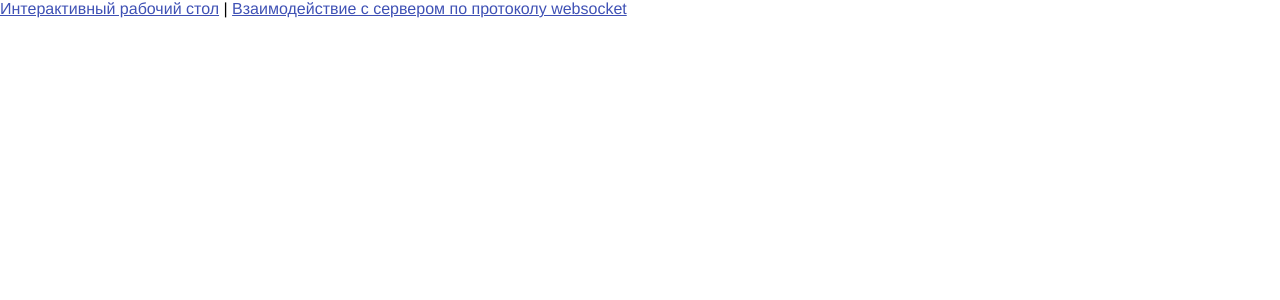
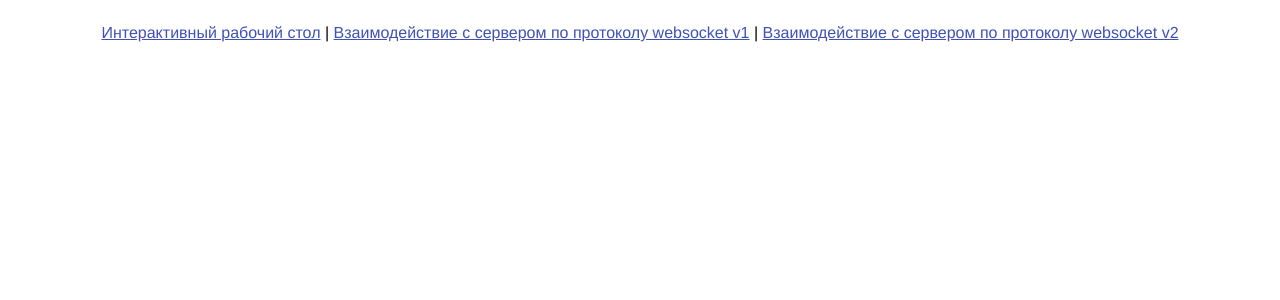
Before and after one commit to Jemmy/tz000001, a Vue app: page / in a window 1280 px wide. Shown: the top 300 px of the page. Built offline with nearby package versions, Linux system fonts and the light colour scheme; what vue-lodash, vue-native-websocket would draw is missing.

Commit message:
Исправление стилей #nav

```diff
--- a/src/views/Home.vue
+++ b/src/views/Home.vue
@@ -3,7 +3,9 @@
     <div id="nav">
       <router-link to="/desktop">Интерактивный рабочий стол</router-link>
       |
-          <router-link to="/blockchain">Взаимодействие с сервером по протоколу websocket</router-link>
+      <router-link to="/blockchain.v1">Взаимодействие с сервером по протоколу websocket v1</router-link>
+      |
+      <router-link to="/blockchain.v2">Взаимодействие с сервером по протоколу websocket v2</router-link>
     </div>
   </div>
 </template>
@@ -13,3 +15,10 @@ export default {
     name: 'home'
   }
 </script>
+
+<style lang="scss" scoped>
+  #nav {
+    margin-top: 24px;
+    text-align: center;
+  }
+</style>
```
Lines whose indentation alone changed are shown as unchanged.
